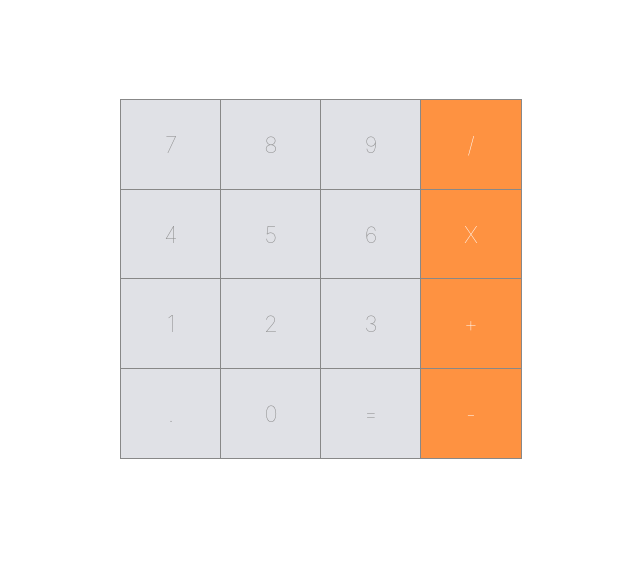
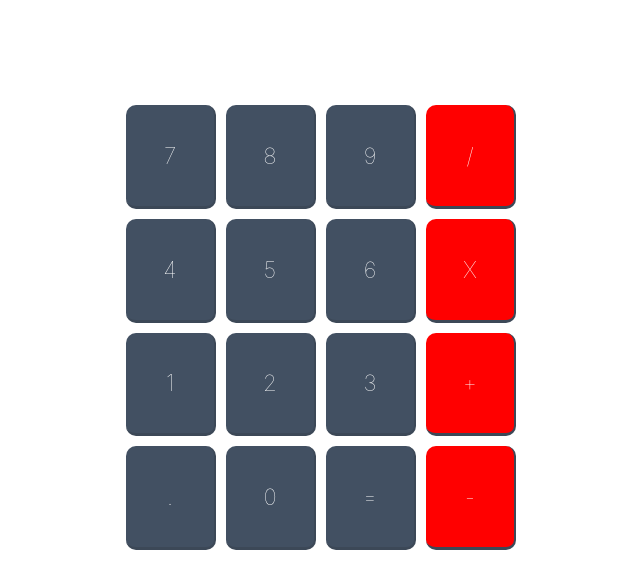
Before and after one commit to kessie2862/React-Calculator, a React (Create React App) app: page / in a window 1280 px wide. Shown: the top 588 px of the page, without its empty margins (319-959 px from the left). Built offline with nearby package versions, Linux system fonts and the light colour scheme.

Commit message:
Changed a few lines

```diff
--- a/src/Components/Button.css
+++ b/src/Components/Button.css
@@ -1,17 +1,36 @@
 .Button-wrapper {
-  height: 4em;
+  height: 4.5em;
   display: flex;
   justify-content: center;
   align-items: center;
   font-weight: lighter;
   font-size: 1.4em;
   background-color: #e0e1e6;
-  color: #888;
+  color: #888888;
   flex: 1;
-  outline: 1px solid #888;
+  border: none;
+  border-radius: 10px;
+  margin: 5px;
+  width: 25%;
+  background: #425062;
+  color: #fff;
+  border-right: solid 2px #3c4857;
+  border-bottom: solid 3px #3c4857;
+  transition: all 0.3s ease-in-out;
+}
+
+.Button-wrapper:hover {
+  cursor: pointer;
+  background: #5e6e7f;
+  transform: rotate(2deg);
 }
 
 .Operator {
-  background-color: #fe9241;
-  color: #fff;
+  color: #ffffff;
+  background: #f00;
 }
+
+.Operator:hover {
+  background-color: #e89700;
+  color: #ffffff;
+}
```
